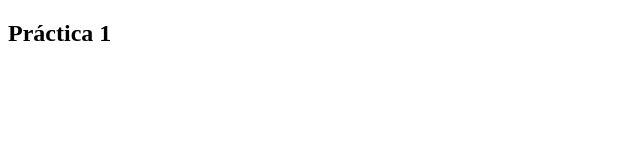
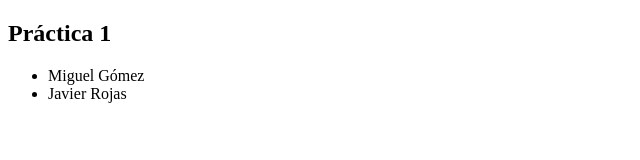
Before and after one commit to refugio111/jenkinsgithub, a plain HTML site: page index.html in a window 1280 px wide. Shown: the whole page, without its empty margins (0-640 px from the left). Drawn offline with Linux system fonts and the light colour scheme.

Commit message:
Update index.html

```diff
--- a/index.html
+++ b/index.html
@@ -8,5 +8,9 @@
 </head>
 <body>
     <h2>Práctica 1</h2>
+    <ul>
+        <li>Miguel Gómez </li>
+        <li>Javier Rojas </li>
+    </ul>
 </body>
 </html>
```
